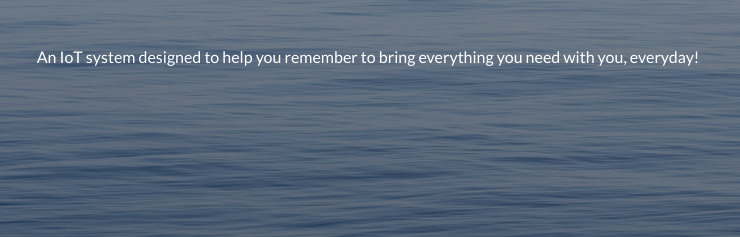
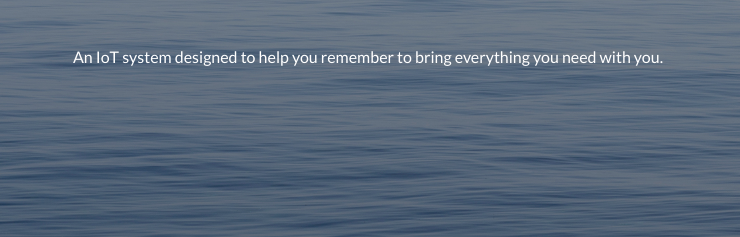
Before and after one commit to jamesylgan/ForgetMeNot, a website: page index.html in a window 1280 px wide. Shown: the part 309-546 px from the top of the page, 272-1012 px from the left. Drawn offline with Linux system fonts and the light colour scheme.

Commit message:
Update index.html

```diff
--- a/index.html
+++ b/index.html
@@ -40,7 +40,7 @@
         <div class="row">
           <div class="col-xl-9 mx-auto">
             <h1 class="mb-5">ForgetMeNot</h1>
-            <p>An IoT system designed to help you remember to bring everything you need with you, everyday!</p>
+            <p>An IoT system designed to help you remember to bring everything you need with you.</p>
           </div>
           <div class="col-md-10 col-lg-8 col-xl-7 mx-auto">
             <form>
```
